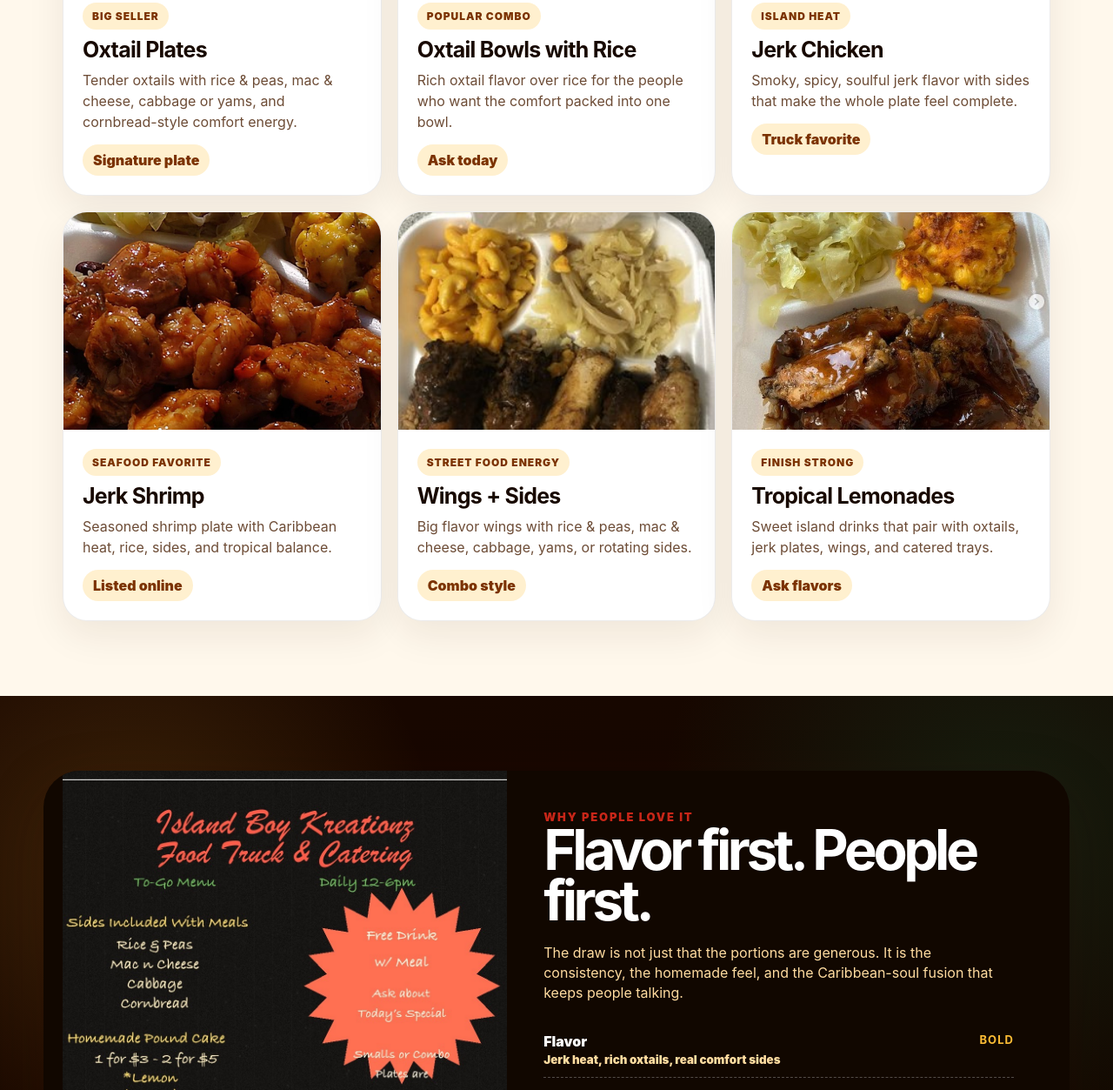
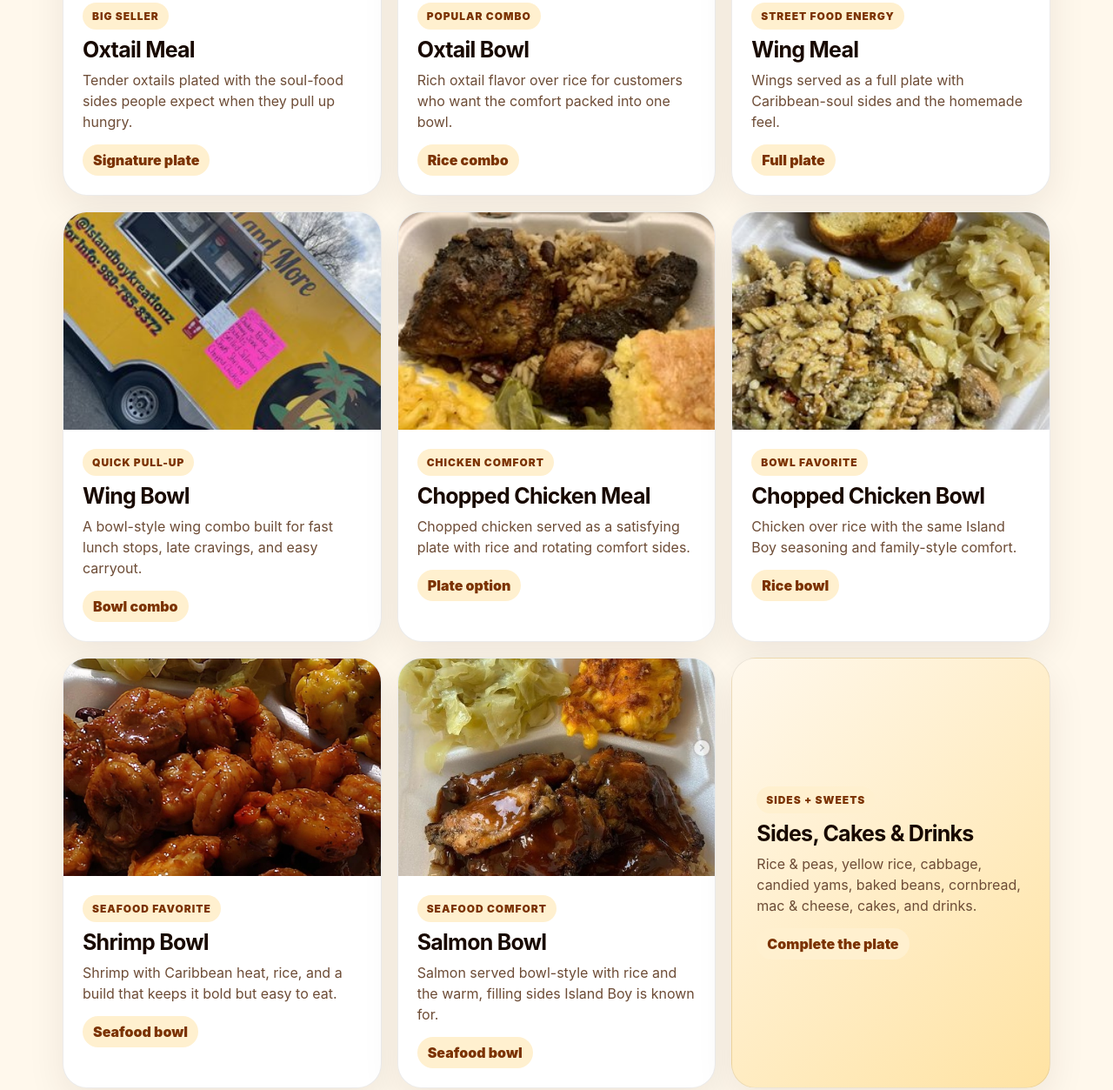
Before and after one commit to rajats2022-coder/Island-Boy-Kreationz, a plain HTML site: page index.html in a window 1280 px wide. Shown: the part 2150-3403 px from the top of the page at 87% size. Drawn offline with Linux system fonts and the light colour scheme.

Commit message:
Update Island Boy menu items from owner photos

```diff
--- a/index.html
+++ b/index.html
@@ -23,7 +23,7 @@
     .hero-card{position:relative;border-radius:38px;overflow:hidden;background:var(--night);box-shadow:var(--shadow);min-height:650px}.hero-card img{width:100%;height:650px;object-fit:cover;filter:saturate(1.08) contrast(1.04)}.hero-card:after{content:"";position:absolute;inset:0;background:linear-gradient(180deg,rgba(17,7,0,.05),rgba(17,7,0,.78))}.float-menu{position:absolute;left:22px;right:22px;bottom:22px;z-index:2;background:rgba(255,248,236,.94);border-radius:28px;padding:18px;display:grid;grid-template-columns:1fr 1fr;gap:12px;backdrop-filter:blur(10px)}.stat{background:white;border-radius:20px;padding:14px;border:1px solid rgba(24,9,0,.07)}.stat b{font-size:24px;display:block}.stat span{font-size:12px;color:var(--muted);font-weight:800;text-transform:uppercase;letter-spacing:.08em}
     .ticker{background:var(--ink);color:white;white-space:nowrap;overflow:hidden;padding:12px 0;font-weight:1000;letter-spacing:.08em;text-transform:uppercase}.ticker div{display:inline-block;animation:marquee 26s linear infinite}@keyframes marquee{from{transform:translateX(0)}to{transform:translateX(-50%)}}
     section{padding:86px 0}.section-head{display:flex;align-items:end;justify-content:space-between;gap:24px;margin-bottom:30px}.kicker{color:var(--red);font-weight:1000;text-transform:uppercase;letter-spacing:.14em;font-size:13px}.section-head h2,.solo h2{font-size:clamp(38px,5vw,68px);line-height:.93;letter-spacing:-.065em;margin:8px 0 0}.section-head p{max-width:480px;color:var(--muted);font-size:17px;line-height:1.5}
-    .cards{display:grid;grid-template-columns:repeat(3,1fr);gap:18px}.card{border-radius:var(--radius);background:#fff;border:1px solid rgba(24,9,0,.08);box-shadow:0 16px 44px rgba(56,20,0,.08);overflow:hidden}.card .photo{height:260px;object-fit:cover;width:100%}.card-body{padding:22px}.card h3{margin:0 0 8px;font-size:25px;letter-spacing:-.03em}.card p{color:var(--muted);line-height:1.5;margin:0}.price{display:inline-flex;margin-top:14px;background:#fff0cf;border-radius:999px;padding:8px 12px;font-weight:1000;color:#7b3200}
+    .cards{display:grid;grid-template-columns:repeat(3,1fr);gap:18px}.card{border-radius:var(--radius);background:#fff;border:1px solid rgba(24,9,0,.08);box-shadow:0 16px 44px rgba(56,20,0,.08);overflow:hidden}.card .photo{height:260px;object-fit:cover;width:100%}.card-body{padding:22px}.card h3{margin:0 0 8px;font-size:25px;letter-spacing:-.03em}.card p{color:var(--muted);line-height:1.5;margin:0}.menu-badge,.price{display:inline-flex;margin-top:14px;background:#fff0cf;border-radius:999px;padding:8px 12px;font-weight:1000;color:#7b3200}
     .menu-board{background:var(--night);color:white;border-radius:42px;overflow:hidden;box-shadow:var(--shadow);display:grid;grid-template-columns:.9fr 1.1fr}.menu-board img{height:100%;min-height:560px;object-fit:cover}.board-copy{padding:42px}.board-copy h2{font-size:clamp(40px,5vw,72px);line-height:.9;letter-spacing:-.07em;margin:0 0 18px}.menu-list{display:grid;gap:12px;margin-top:22px}.menu-row{display:flex;justify-content:space-between;gap:16px;border-bottom:1px dashed rgba(255,255,255,.28);padding:12px 0}.menu-row span:first-child{font-weight:950}.menu-row small{display:block;color:#ffdca0;margin-top:3px}.menu-row b{color:var(--gold);white-space:nowrap}.note{margin-top:20px;color:#ffdca0;line-height:1.45}
     .split{display:grid;grid-template-columns:1fr 1fr;gap:22px;align-items:stretch}.panel{border-radius:38px;padding:34px;background:#fff;border:1px solid rgba(24,9,0,.08);box-shadow:0 18px 50px rgba(56,20,0,.09)}.panel.hot{background:linear-gradient(135deg,#1b0900,#5a170a 58%,#c82618);color:white}.panel h3{font-size:38px;letter-spacing:-.05em;line-height:.95;margin:0 0 14px}.panel p,.panel li{line-height:1.55;color:inherit;opacity:.84}.panel ul{margin:18px 0 0;padding-left:20px}.hours{display:grid;gap:8px;margin-top:18px}.hours div{display:flex;justify-content:space-between;padding:11px 0;border-bottom:1px solid rgba(24,9,0,.1);font-weight:850}.hot .hours div{border-color:rgba(255,255,255,.18)}
     .gallery{display:grid;grid-template-columns:1.2fr .8fr .8fr;grid-auto-rows:240px;gap:14px}.gallery img{width:100%;height:100%;object-fit:cover;border-radius:28px;box-shadow:0 14px 36px rgba(0,0,0,.12)}.gallery img:first-child{grid-row:span 2}.quote-row{display:grid;grid-template-columns:repeat(3,1fr);gap:16px}.quote{background:#fff;border-radius:26px;padding:24px;border:1px solid rgba(24,9,0,.08);box-shadow:0 12px 35px rgba(56,20,0,.07)}.quote b{display:block;margin-bottom:10px;color:var(--red)}.quote p{margin:0;color:#4a2d1a;line-height:1.5}.quote small{display:block;margin-top:14px;color:var(--muted);font-weight:850}
@@ -165,6 +165,7 @@
     .story-panel{background:linear-gradient(135deg,#fff,#fff5dd)}
     .story-panel p{color:#5d3a24;line-height:1.62;font-size:17px}.story-panel strong{color:#c82618}.love-tags{display:flex;gap:10px;flex-wrap:wrap;margin-top:22px}.love-tags span,.combo-label{display:inline-flex;border-radius:999px;background:#fff0cf;color:#7b3200;font-size:12px;font-weight:1000;letter-spacing:.08em;text-transform:uppercase;padding:8px 11px}.proof-panel .kicker{color:#ffbd35}.proof-grid{display:grid;grid-template-columns:1fr 1fr;gap:12px;margin-top:20px}.proof-grid div{border:1px solid rgba(255,255,255,.18);border-radius:22px;padding:16px;background:rgba(255,255,255,.08)}.proof-grid b{display:block;font-size:24px;line-height:1;color:#ffbd35}.proof-grid span{display:block;margin-top:7px;font-size:12px;text-transform:uppercase;letter-spacing:.08em;font-weight:900;color:rgba(255,255,255,.82)}
     .menu-combo-cards{grid-template-columns:repeat(3,1fr)}.combo-card .photo{height:250px}.combo-card h3{margin-top:8px}.why-section{background:linear-gradient(135deg,#1a0700,#110700);position:relative}.why-section:before{content:"";position:absolute;inset:0;background:radial-gradient(circle at 12% 20%,rgba(255,189,53,.16),transparent 26%),radial-gradient(circle at 90% 15%,rgba(31,123,77,.20),transparent 28%);pointer-events:none}.love-board{position:relative;z-index:1}.love-list .menu-row b{font-size:13px;text-transform:uppercase;letter-spacing:.08em}.location-panel{overflow:hidden}.map-frame{height:260px;border-radius:24px;overflow:hidden;margin-top:20px;border:1px solid rgba(24,9,0,.10);box-shadow:0 14px 38px rgba(56,20,0,.10)}.map-frame iframe{width:100%;height:100%;border:0}.premium-gallery img{filter:saturate(1.06) contrast(1.03)}.contact-cta .actions{justify-content:flex-end}.mobile-call{display:none;position:fixed;left:14px;right:14px;bottom:14px;z-index:60;background:linear-gradient(135deg,#ffbd35,#ff6b1a);color:#180900;border-radius:999px;padding:15px 18px;text-align:center;font-weight:1000;box-shadow:0 16px 44px rgba(0,0,0,.32)}
+    .sides-card{display:grid;align-items:center;min-height:250px;background:linear-gradient(135deg,#fff8ec,#ffe3a3)}.sides-card .card-body{padding:28px}
     @media(max-width:900px){.menu-combo-cards{grid-template-columns:1fr}.proof-grid{grid-template-columns:1fr 1fr}.contact-cta .actions{justify-content:flex-start}.mobile-call{display:block!important}.map-frame{height:230px}}
     @media(max-width:560px){.story-panel p{font-size:15.5px}.proof-grid{grid-template-columns:1fr}.combo-card .photo{height:230px}.love-tags span,.combo-label{font-size:10.5px}.map-frame{height:210px}.contact-cta .actions .btn{width:100%}.footer{padding-bottom:86px!important}}
   </style>
@@ -210,7 +211,7 @@
       </div>
     </section>
 
-    <div class="ticker"><div>MADE WITH LOVE • 100,000+ PLATES SERVED • OXTAIL BOWLS • JERK CHICKEN • JERK SHRIMP • WINGS • RICE & PEAS • MAC & CHEESE • CABBAGE • YAMS • TROPICAL LEMONADES • NO PORK COOKED • CATERING • MADE WITH LOVE • 100,000+ PLATES SERVED • OXTAIL BOWLS • JERK CHICKEN • JERK SHRIMP • WINGS • RICE & PEAS • MAC & CHEESE • CABBAGE • YAMS • TROPICAL LEMONADES • NO PORK COOKED • CATERING • </div></div>
+    <div class="ticker"><div>MADE WITH LOVE • 100,000+ PLATES SERVED • OXTAIL MEALS • OXTAIL BOWLS • WING MEALS • WING BOWLS • CHOPPED CHICKEN • SHRIMP BOWLS • SALMON BOWLS • RICE & PEAS • MAC & CHEESE • CABBAGE • YAMS • CAKES • DRINKS • NO PORK COOKED • MADE WITH LOVE • 100,000+ PLATES SERVED • OXTAIL MEALS • OXTAIL BOWLS • WING MEALS • WING BOWLS • CHOPPED CHICKEN • SHRIMP BOWLS • SALMON BOWLS • RICE & PEAS • MAC & CHEESE • CABBAGE • YAMS • CAKES • DRINKS • NO PORK COOKED • </div></div>
 
     <section class="story-section" id="about">
       <div class="wrap split story-split">
@@ -241,12 +242,15 @@
           <p>Oxtails are one of the biggest sellers, with oxtail bowls over rice and comfort sides made for real appetite. Menu can rotate by day — call/text or check the schedule before pulling up.</p>
         </div>
         <div class="cards menu-combo-cards">
-          <article class="card combo-card"><img class="photo" src="assets/yelp-oxtails.jpg" alt="Oxtail plate with Caribbean sides"><div class="card-body"><span class="combo-label">Big seller</span><h3>Oxtail Plates</h3><p>Tender oxtails with rice & peas, mac & cheese, cabbage or yams, and cornbread-style comfort energy.</p><span class="price">Signature plate</span></div></article>
-          <article class="card combo-card"><img class="photo" src="assets/yelp-oxtail-sides.jpg" alt="Oxtail bowl with rice and sides"><div class="card-body"><span class="combo-label">Popular combo</span><h3>Oxtail Bowls with Rice</h3><p>Rich oxtail flavor over rice for the people who want the comfort packed into one bowl.</p><span class="price">Ask today</span></div></article>
-          <article class="card combo-card"><img class="photo" src="assets/yelp-jerk-chicken.jpg" alt="Jerk chicken plate"><div class="card-body"><span class="combo-label">Island heat</span><h3>Jerk Chicken</h3><p>Smoky, spicy, soulful jerk flavor with sides that make the whole plate feel complete.</p><span class="price">Truck favorite</span></div></article>
-          <article class="card combo-card"><img class="photo" src="assets/doordash-jerk-shrimp.jpg" alt="Jerk shrimp meal"><div class="card-body"><span class="combo-label">Seafood favorite</span><h3>Jerk Shrimp</h3><p>Seasoned shrimp plate with Caribbean heat, rice, sides, and tropical balance.</p><span class="price">Listed online</span></div></article>
-          <article class="card combo-card"><img class="photo" src="assets/yelp-meal.jpg" alt="Wings with sides"><div class="card-body"><span class="combo-label">Street food energy</span><h3>Wings + Sides</h3><p>Big flavor wings with rice & peas, mac & cheese, cabbage, yams, or rotating sides.</p><span class="price">Combo style</span></div></article>
-          <article class="card combo-card"><img class="photo" src="assets/doordash-header.jpg" alt="Tropical lemonade and food spread"><div class="card-body"><span class="combo-label">Finish strong</span><h3>Tropical Lemonades</h3><p>Sweet island drinks that pair with oxtails, jerk plates, wings, and catered trays.</p><span class="price">Ask flavors</span></div></article>
+          <article class="card combo-card"><img class="photo" src="assets/yelp-oxtails.jpg" alt="Oxtail meal with Caribbean sides"><div class="card-body"><span class="combo-label">Big seller</span><h3>Oxtail Meal</h3><p>Tender oxtails plated with the soul-food sides people expect when they pull up hungry.</p><span class="menu-badge">Signature plate</span></div></article>
+          <article class="card combo-card"><img class="photo" src="assets/yelp-oxtail-sides.jpg" alt="Oxtail bowl with rice"><div class="card-body"><span class="combo-label">Popular combo</span><h3>Oxtail Bowl</h3><p>Rich oxtail flavor over rice for customers who want the comfort packed into one bowl.</p><span class="menu-badge">Rice combo</span></div></article>
+          <article class="card combo-card"><img class="photo" src="assets/yelp-meal.jpg" alt="Wing meal with sides"><div class="card-body"><span class="combo-label">Street food energy</span><h3>Wing Meal</h3><p>Wings served as a full plate with Caribbean-soul sides and the homemade feel.</p><span class="menu-badge">Full plate</span></div></article>
+          <article class="card combo-card"><img class="photo" src="assets/yelp-truck-vibes.jpg" alt="Wing bowl food truck special"><div class="card-body"><span class="combo-label">Quick pull-up</span><h3>Wing Bowl</h3><p>A bowl-style wing combo built for fast lunch stops, late cravings, and easy carryout.</p><span class="menu-badge">Bowl combo</span></div></article>
+          <article class="card combo-card"><img class="photo" src="assets/yelp-jerk-chicken.jpg" alt="Chopped chicken meal"><div class="card-body"><span class="combo-label">Chicken comfort</span><h3>Chopped Chicken Meal</h3><p>Chopped chicken served as a satisfying plate with rice and rotating comfort sides.</p><span class="menu-badge">Plate option</span></div></article>
+          <article class="card combo-card"><img class="photo" src="assets/yelp-pasta-cabbage.jpg" alt="Chopped chicken bowl"><div class="card-body"><span class="combo-label">Bowl favorite</span><h3>Chopped Chicken Bowl</h3><p>Chicken over rice with the same Island Boy seasoning and family-style comfort.</p><span class="menu-badge">Rice bowl</span></div></article>
+          <article class="card combo-card"><img class="photo" src="assets/doordash-jerk-shrimp.jpg" alt="Shrimp bowl"><div class="card-body"><span class="combo-label">Seafood favorite</span><h3>Shrimp Bowl</h3><p>Shrimp with Caribbean heat, rice, and a build that keeps it bold but easy to eat.</p><span class="menu-badge">Seafood bowl</span></div></article>
+          <article class="card combo-card"><img class="photo" src="assets/doordash-header.jpg" alt="Salmon bowl and Caribbean food spread"><div class="card-body"><span class="combo-label">Seafood comfort</span><h3>Salmon Bowl</h3><p>Salmon served bowl-style with rice and the warm, filling sides Island Boy is known for.</p><span class="menu-badge">Seafood bowl</span></div></article>
+          <article class="card combo-card sides-card"><div class="card-body"><span class="combo-label">Sides + sweets</span><h3>Sides, Cakes & Drinks</h3><p>Rice & peas, yellow rice, cabbage, candied yams, baked beans, cornbread, mac & cheese, cakes, and drinks.</p><span class="menu-badge">Complete the plate</span></div></article>
         </div>
       </div>
     </section>
```
